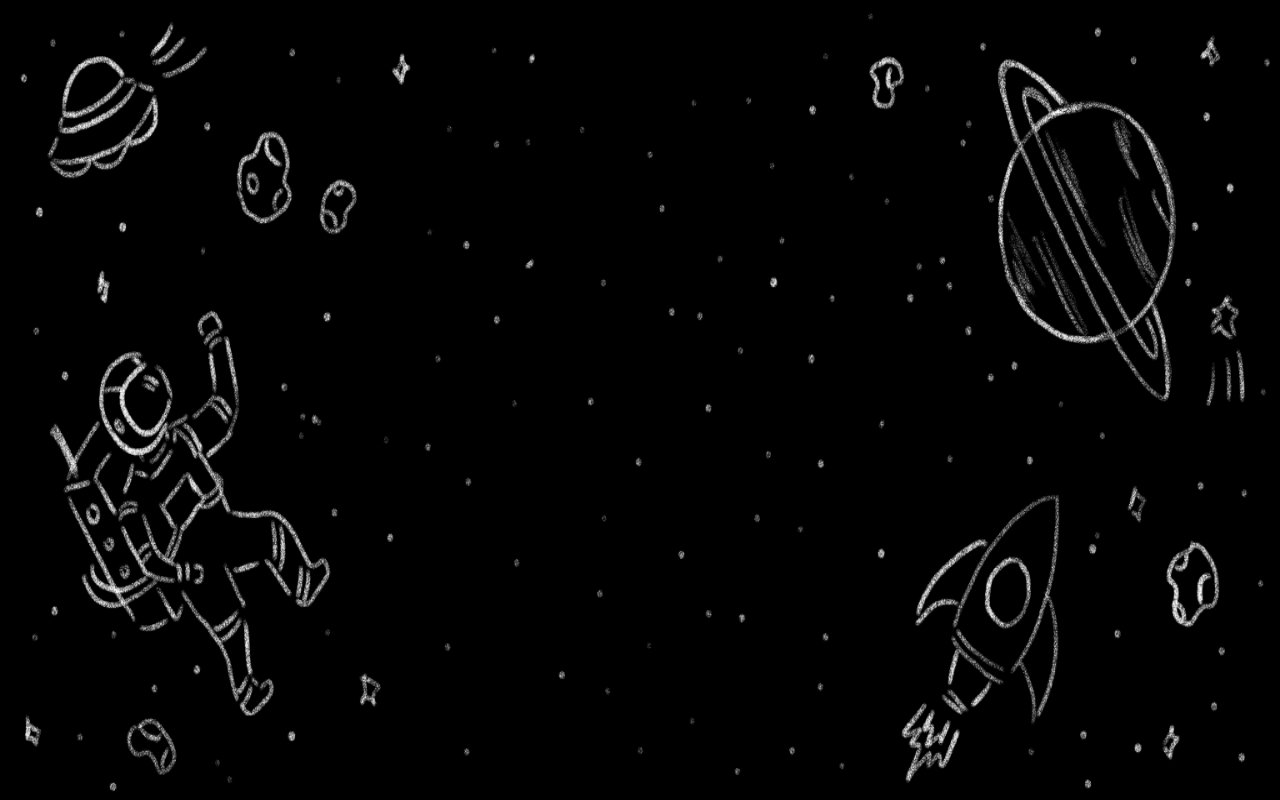
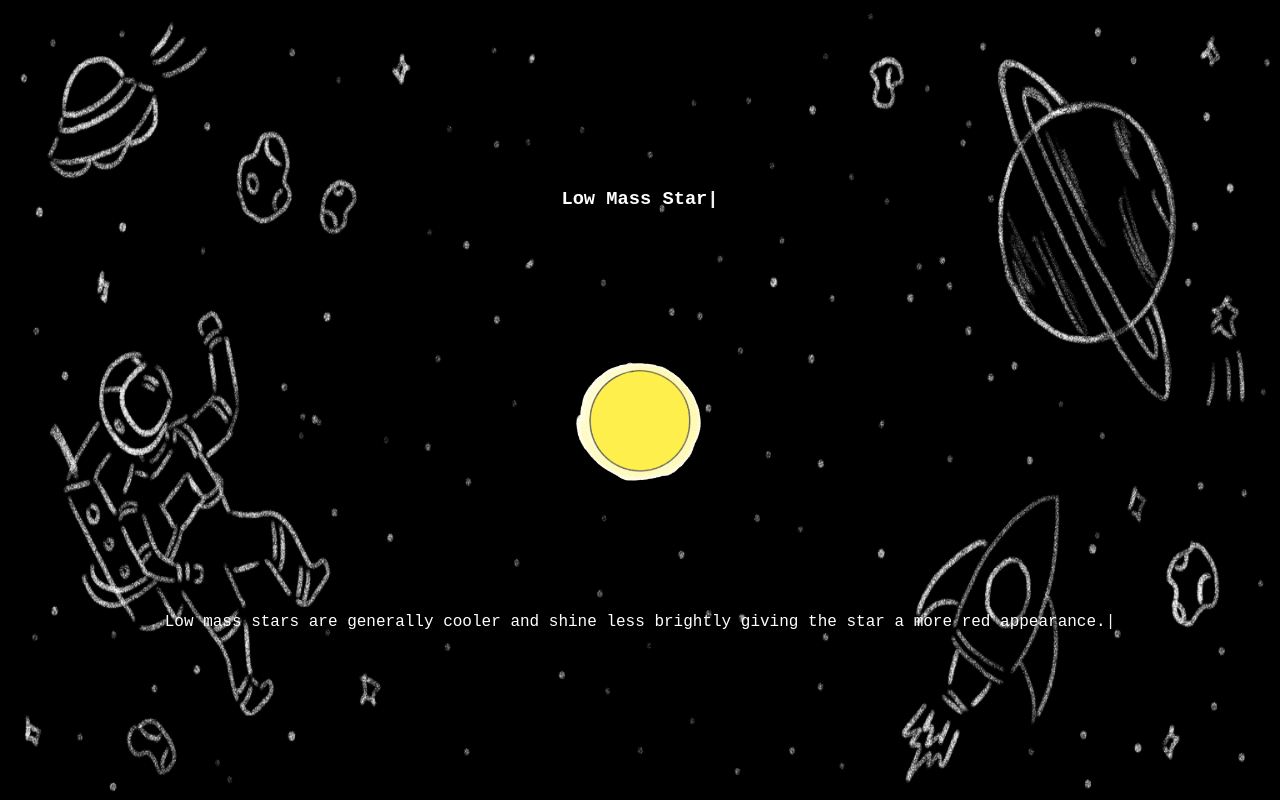
Before and after one commit to yjshin229/ar524_project4, a React (Create React App) app: page /smallstar in a window 1280 px wide. Built offline with nearby package versions, Linux system fonts and the light colour scheme; a web font is replaced by a local one.

Commit message:
small/big star screen

```diff
--- a/src/Screens/BigStarScreen.jsx
+++ b/src/Screens/BigStarScreen.jsx
@@ -13,51 +13,25 @@ const BigStarScreen = () => {
 
   return (
     <ScreenContainer>
-      <TypeWriter type={"subTitle"} stringArr={["Protostar"]} />
+      <TypeWriter type={"subTitle"} stringArr={["High Mass Star"]} />
       <ImgContainer src={bigStar} />
       <Description>
         <TypeWriter
           type={"body"}
           stringArr={[
-            "The center mass of hydrogen is the protostar.",
-            "The protostar will start burning hydrogen to make helium.",
-            "Should I burn helium slower or faster?",
+            "High mass stars burn much hotter and brighter giving the star a more blue appearance.",
+            "The star will spend most of its life burning hydrogen in its core.",
+            "After billions of years the core is hot enough to fuse hydrogen into helium on the outer shell of the core",
+            "The star is expanding...",
           ]}
           onComplete={handleFirstComplete}
           fadeOut
         />
-        {/*
-        {option === "slower" ? (
-            <TypeWriter
-            type={"body"}
-            stringArr={[
-              "Burning helium slower resulted a protostar to burn much ",
-            ]}
-            onComplete={handleFirstComplete}
-            fadeOut
-          />
-        ):
-        //high-mass star
-        <TypeWriter
-          type={"body"}
-          stringArr={[
-            "Burning helium faster resulted a protostar to burn much hotter and brighter.",
-            "Becoming a high-mass star.",
-          ]}
-          onComplete={handleFirstComplete}
-          fadeOut
-        />}
-         */}
       </Description>
       {firstDone && (
-        <Options>
-          <Option to={"smallstar"}>
-            <TypeWriter type={"body"} stringArr={["Slower ->"]} />
-          </Option>
-          <Option to={"bigstar"}>
-            <TypeWriter type={"body"} stringArr={["Faster ->"]} />
-          </Option>
-        </Options>
+        <Next>
+          <TypeWriter type={"body"} stringArr={["Next ->"]} />
+        </Next>
       )}
     </ScreenContainer>
   );
--- a/src/Screens/ProtostarScreen.jsx
+++ b/src/Screens/ProtostarScreen.jsx
@@ -21,7 +21,7 @@ const ProtostarScreen = () => {
           stringArr={[
             "The center mass of hydrogen is the protostar.",
             "The protostar will start burning hydrogen to make helium.",
-            "Should I burn helium slower or faster?",
+            "Should I burn hydrogen slower or faster?",
           ]}
           onComplete={handleFirstComplete}
           fadeOut
@@ -36,17 +36,6 @@ const ProtostarScreen = () => {
             onComplete={handleFirstComplete}
             fadeOut
           />
-        ):
-        //high-mass star
-        <TypeWriter
-          type={"body"}
-          stringArr={[
-            "Burning helium faster resulted a protostar to burn much hotter and brighter.",
-            "Becoming a high-mass star.",
-          ]}
-          onComplete={handleFirstComplete}
-          fadeOut
-        />}
          */}
       </Description>
       {firstDone && (
--- a/src/Screens/SmallStarScreen.jsx
+++ b/src/Screens/SmallStarScreen.jsx
@@ -1,7 +1,88 @@
-import React from "react";
+import React, { useState } from "react";
+import styled from "styled-components";
+import smallStar from "../assets/Small_star.gif";
+import TypeWriter from "../components/TypeWriter";
+import { Link } from "react-router-dom";
 
 const SmallStarScreen = () => {
-  return <div>SmallStarScreen</div>;
+  const [firstDone, setFirstDone] = useState(false);
+
+  const handleFirstComplete = () => {
+    setFirstDone(true);
+  };
+
+  return (
+    <ScreenContainer>
+      <TypeWriter type={"subTitle"} stringArr={["Low Mass Star"]} />
+      <ImgContainer src={smallStar} />
+      <Description>
+        <TypeWriter
+          type={"body"}
+          stringArr={[
+            "Low mass stars are generally cooler and shine less brightly giving the star a more red appearance.",
+            "The sun we know is a low mass star.",
+            "After billions years, the star will start burning its helium.",
+            "When the star is out of hydrogen to burn...",
+          ]}
+          onComplete={handleFirstComplete}
+          fadeOut
+        />
+      </Description>
+      {firstDone && (
+        <Next>
+          <TypeWriter type={"body"} stringArr={["Next ->"]} />
+        </Next>
+      )}
+    </ScreenContainer>
+  );
 };
 
 export default SmallStarScreen;
+
+const ScreenContainer = styled.section`
+  z-index: 1;
+  display: flex;
+  flex-direction: column;
+  justify-content: center;
+  align-items: center;
+`;
+
+const ImgContainer = styled.img`
+  margin-top: 2rem;
+  height: 25%;
+  width: 25%;
+`;
+
+const Description = styled.div`
+  margin-top: 2rem;
+`;
+
+const Options = styled.div`
+  display: flex;
+  justify-content: space-between;
+  position: absolute;
+  bottom: 5rem;
+  width: 50%;
+  height: 1.2em;
+`;
+
+const Option = styled(Link)`
+  text-decoration: none;
+
+  &:hover {
+    cursor: pointer;
+    font-size: 1.2em;
+  }
+`;
+
+const Next = styled(Link)`
+  display: flex;
+  position: absolute;
+  bottom: 5rem;
+  text-decoration: none;
+  margin-top: 2rem;
+  &:hover {
+    cursor: pointer;
+    font-size: 1.2em;
+  }
+`;
```
Also changed, not shown: src/Screens/RedGiantScreen.jsx (added), src/assets/Small_star.gif (renamed from src/assets/Small_-star.gif).
